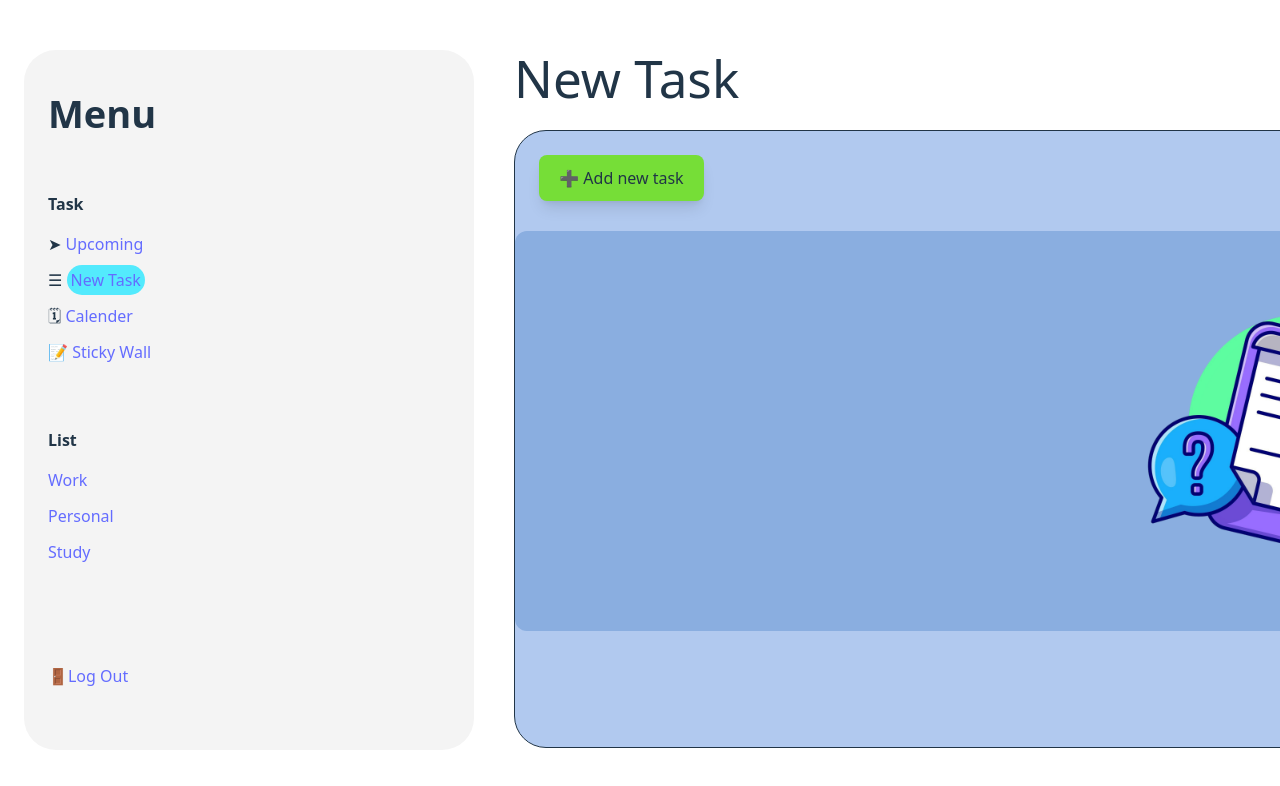
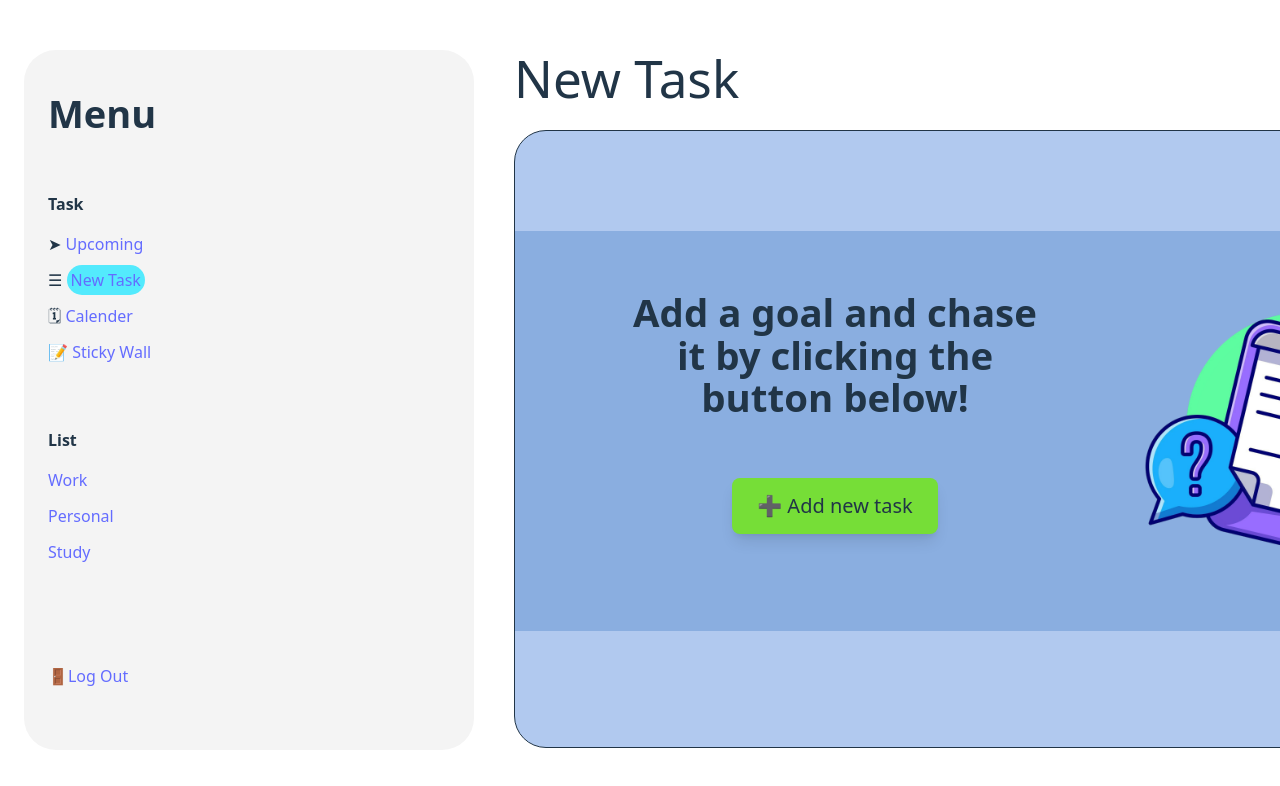
Before and after one commit to Kaluna7/ToDo-List, a React (Vite) app: page /home in a window 1280 px wide. Both pictures are taken after a click on the link "New Task". Shown: the top 786 px of the page. Built offline with nearby package versions, Linux system fonts and the light colour scheme; a web font is replaced by a local one.

Commit message:
Finish design & next just make the text more pretty & the button

```diff
--- a/src/Component/NewTask.jsx
+++ b/src/Component/NewTask.jsx
@@ -1,21 +1,36 @@
-import { useState } from "react";
+import { useEffect, useState } from "react";
 import AddTask from "./NewTask/AddTask";
 import task from "../assets/task.png";
+import gsap from "gsap";
 
 export default function NewTask() {
+  useEffect(() => {
+    gsap.to('#task' ,{
+    scale:1.08,
+    duration:1.2,
+    yoyo:true,
+    repeat:-1,
+    ease:'power1.inOut'
+  });
+  },[])
 
   const [showAddTask , setAddTask] = useState(false);
   return (
     <div className="flex flex-col">
       <h1 className="mb-6">New Task</h1>
       <div className="border w-[980px] h-[618px] rounded-4xl p-6 relative bg-[#B1C9EF]">
-        <div className="">
-          <button style={{ background: "#76DE37" }} className="shadow-lg" onClick={() => {setAddTask(true)}}>
+            <div className="bg-[#8AAEE0] w-full h-100 justify-center absolute top-25 right-0 rounded-xlshadow-[10px_10px_10px_100px_rgba(0,0,0,0.25)] ">
+               <img src={task} id="task" className="w-100 h-100 right-0 absolute"></img>
+               <AddTask show={showAddTask} onClose={() => {setAddTask(false)}}/>
+                <div className="">
+                  <div className="w-110 text-center text-[12px] mt-15 ml-25">
+                    <h1 className="font-bold">Add a goal and chase it by clicking the button below!</h1>
+                    <div className="text-[20px] mt-15">
+                      <button style={{ background: "#76DE37" }} className="shadow-lg" onClick={() => {setAddTask(true)}}>
             ➕ Add new task
           </button>
-          <AddTask show={showAddTask} onClose={() => {setAddTask(false)}}/>
-            <div className="bg-[#8AAEE0] w-full h-100 justify-center absolute top-25 right-0 rounded-xl shadow-[10px ,10px,10px,100px] ">
-               <img src={task} id="task" className="w-100 h-100 right-0 absolute"></img>
+                    </div>
+                  </div>
             </div>
         </div>
       </div>
--- a/src/Component/NewTask/AddTask.jsx
+++ b/src/Component/NewTask/AddTask.jsx
@@ -32,7 +32,7 @@ export default function AddTask({show , onClose}) {
 
   if (!show) return null;
   return (
-    <div className="fixed bg-opacity-0 flex items-center justify-center ml-50 mt-10">
+    <div className="fixed bg-opacity-0 flex items-center justify-center ml-60 ">
       <div className="grid grid-rows-[repeat(2,30px)] bg-[#E3F2FD] rounded-4xl p- w-[500px] h-[400px] text-center">
       <h2 className="font-extrabold text-[32px]">Create To-Do</h2>
       <form className="grid grid-rows-[repeat(4,50px)] gap-5 justify-center items-center mt-15" onSubmit={handleNewTask}>
```
